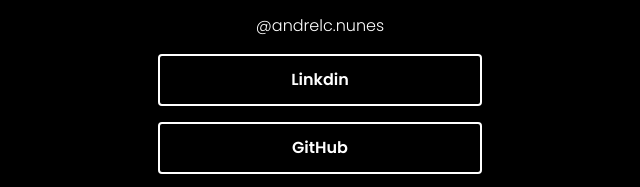
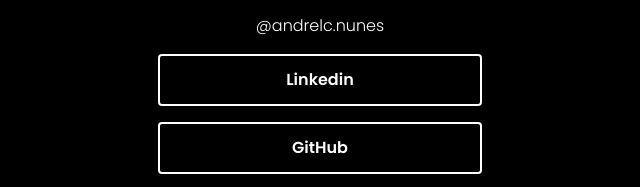
Before and after one commit to andreluizcnunes/mytree, a plain HTML site: page index.html in a window 1280 px wide. Shown: the part 349-536 px from the top of the page, 320-960 px from the left. Drawn offline with Linux system fonts and the light colour scheme.

Commit message:
corrigindo portugues do likedin

```diff
--- a/index.html
+++ b/index.html
@@ -18,7 +18,7 @@
     <img class="img-perfil" src="assets/img/fotoperfil.png" alt="Foto de Perfil">
     <a class="instagram" href="https://www.instagram.com/andrelc.nunes/">@andrelc.nunes</a>
     <div class="container-link">
-      <a href="https://www.linkedin.com/in/andrelcnunes/">Linkdin</a>
+      <a href="https://www.linkedin.com/in/andrelcnunes/">Linkedin</a>
       <a href="https://github.com/andreluizcnunesv">GitHub</a>
     </div>
 
```
